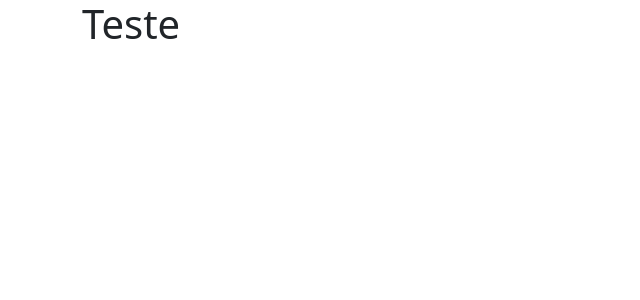
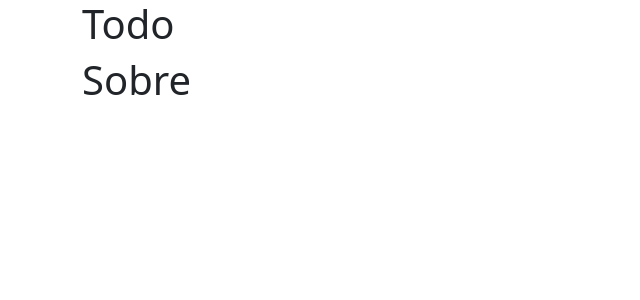
Before and after one commit to Henrique1204/TodoApp-Front-end, a React (Create React App) app: page / in a window 1280 px wide. Shown: the top 300 px of the page, without its empty margins (0-640 px from the left). Built offline with nearby package versions, Linux system fonts and the light colour scheme.

Commit message:
Criar componentes Todo e About

```diff
--- /dev/null
+++ b/src/about/About.jsx
@@ -0,0 +1,11 @@
+import React from "react";
+
+const About = () => {
+    return (
+        <div>
+            <h1>Sobre</h1>
+        </div>
+    );
+};
+
+export default About;
--- a/src/main/App.jsx
+++ b/src/main/App.jsx
@@ -1,9 +1,13 @@
 import React from "react";
+// Importando componentes da interface.
+import Todo from "../todo/Todo.jsx";
+import About from "../about/About.jsx";
 
 const App = () => {
     return (
         <div className="container">
-            <h1>Teste</h1>
+            <Todo />
+            <About />
         </div>
     );
 };
--- /dev/null
+++ b/src/todo/Todo.jsx
@@ -0,0 +1,11 @@
+import React from "react";
+
+const Todo = () => {
+    return (
+        <div>
+            <h1>Todo</h1>
+        </div>
+    );
+};
+
+export default Todo;
```
Also changed, not shown: src/index.js (+5 -4 lines).
